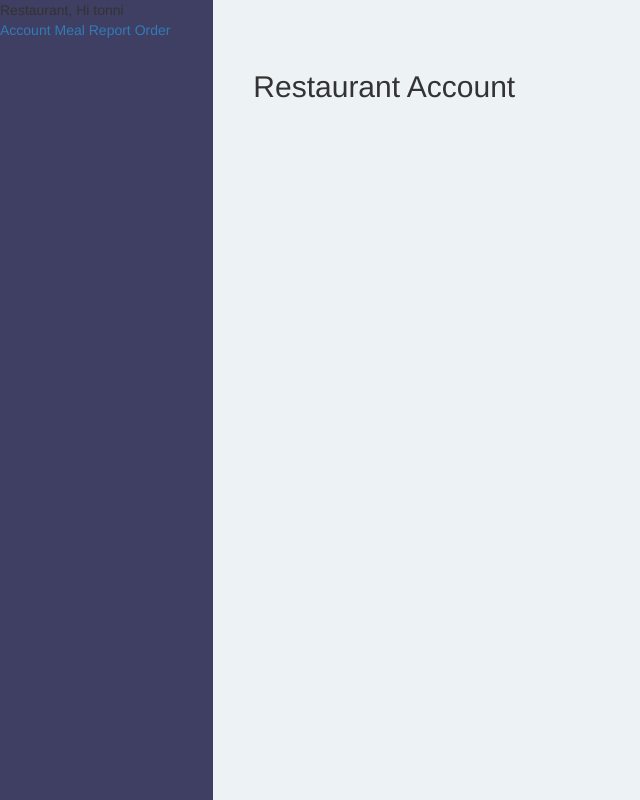
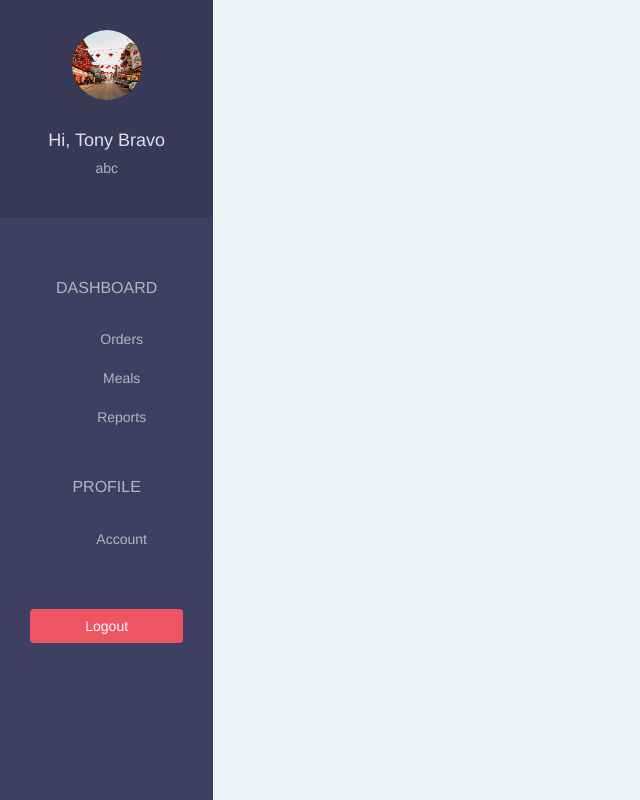
Before and after one commit to TonyKioko/UberEats, a Django app: page /restaurant/account/ in a window 1280 px wide. Shown: the whole page, without its empty margins (0-640 px from the left). Run offline with Django 3.2, Linux system fonts and the light colour scheme; a user stored in the database is signed in; data comes from the database, SQL or seed files in the repository; both versions use the stored data as it was after the commit; some libraries are stand-ins or nearby versions.

Commit message:
dashboard completed

```diff
--- a/ubereatsapp/templates/restaurant/account.html
+++ b/ubereatsapp/templates/restaurant/account.html
@@ -2,5 +2,4 @@
 
 {% block page %}
 
-<h2>Restaurant Account</h2>
 {% endblock %}
--- a/ubereatsapp/templates/restaurant/base.html
+++ b/ubereatsapp/templates/restaurant/base.html
@@ -6,25 +6,38 @@ Restaurant
 
 
 {% block sidebar%}
-Restaurant, Hi {{request.user}}
+
+<div class="text-center">
+<img src={{request.user.restaurant.logo.url}} alt="" class="img-circle" width="70" height="70">
 <br/>
-<a href=
-{% url 'restaurant-order'  %}
+<br/>
+<h4>Hi, {{request.user.get_full_name}}</h4>
+<h5>{{request.user.restaurant.name}}</h5>
+</div>
 
->Account</a>
-<a href=
-{% url 'restaurant-meal'  %}
+<br/>
+<div class="list-group text-center">
+      <span class="text-uppercase">Dashboard</span>
 
->Meal</a>
-<a href=
-{% url 'restaurant-report'  %}
+      <a href="{% url 'restaurant-order' %}"
+          class="list-group-item {% if request.path == restaurant_order_url %} active {% endif %} ">
+          Orders
+          <span class="badge"></span>
+      </a>
+      <a href="{% url 'restaurant-meal' %}"
+          class="list-group-item {% if request.path == restaurant_meal_url %} active {% endif %} ">Meals</a>
+      <a href="{% url 'restaurant-report' %}"
+          class="list-group-item {% if request.path == restaurant_report_url %} active {% endif %} ">Reports</a>
 
->Report</a>
-<a href=
-{% url 'restaurant-order'  %}
+      <span class="text-uppercase">Profile</span>
+      <a href="{% url 'restaurant-account' %}"
+          class="list-group-item {% if request.path == restaurant_account_url %} active {% endif %} ">Account</a>
+    </div>
 
->Order</a>
-
+    <div class="text-center">
+      <a href="{% url 'restaurant-sign-out' %}?next={{ request.path }}"
+          class="btn btn-pink">Logout</a>
+    </div>
 
 
 {% endblock %}
```
Also changed, not shown: ubereatsapp/templates/restaurant/order.html (+4 -18 lines), db.sqlite3, 1 other file.
